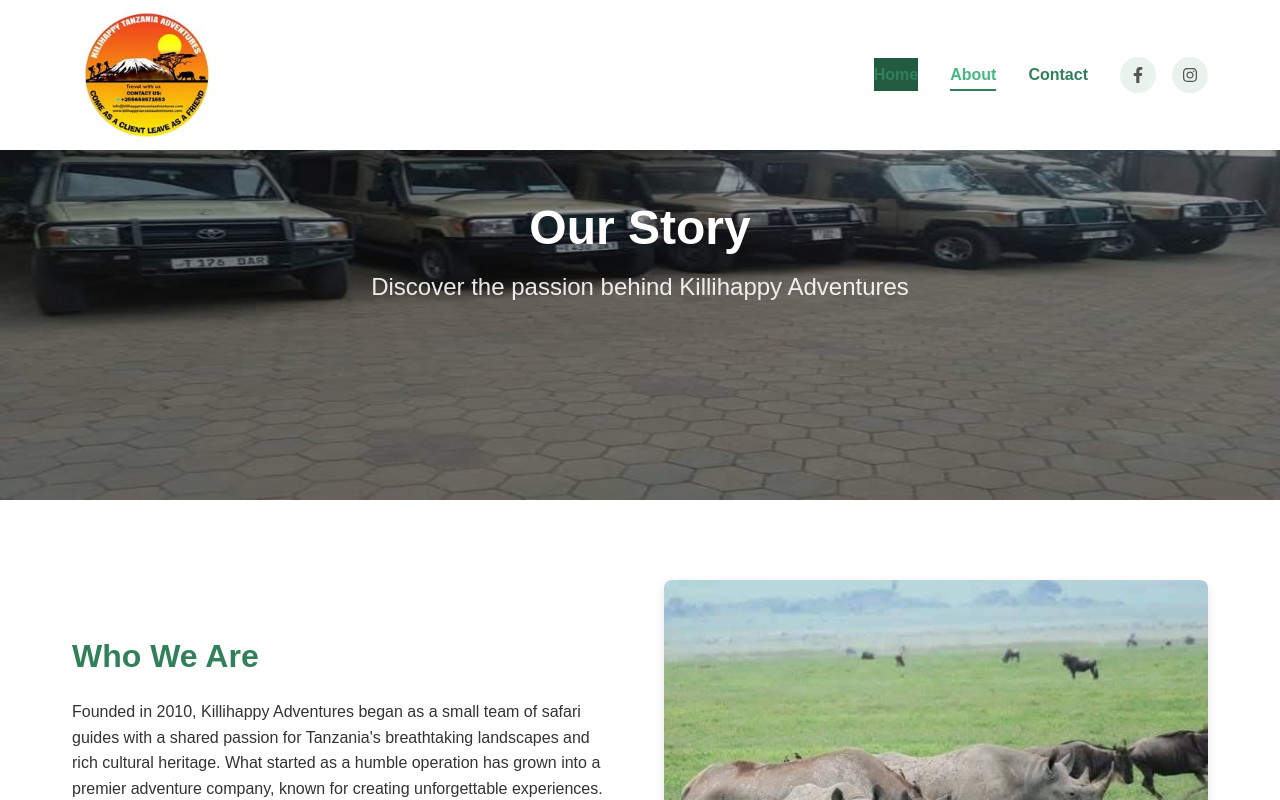
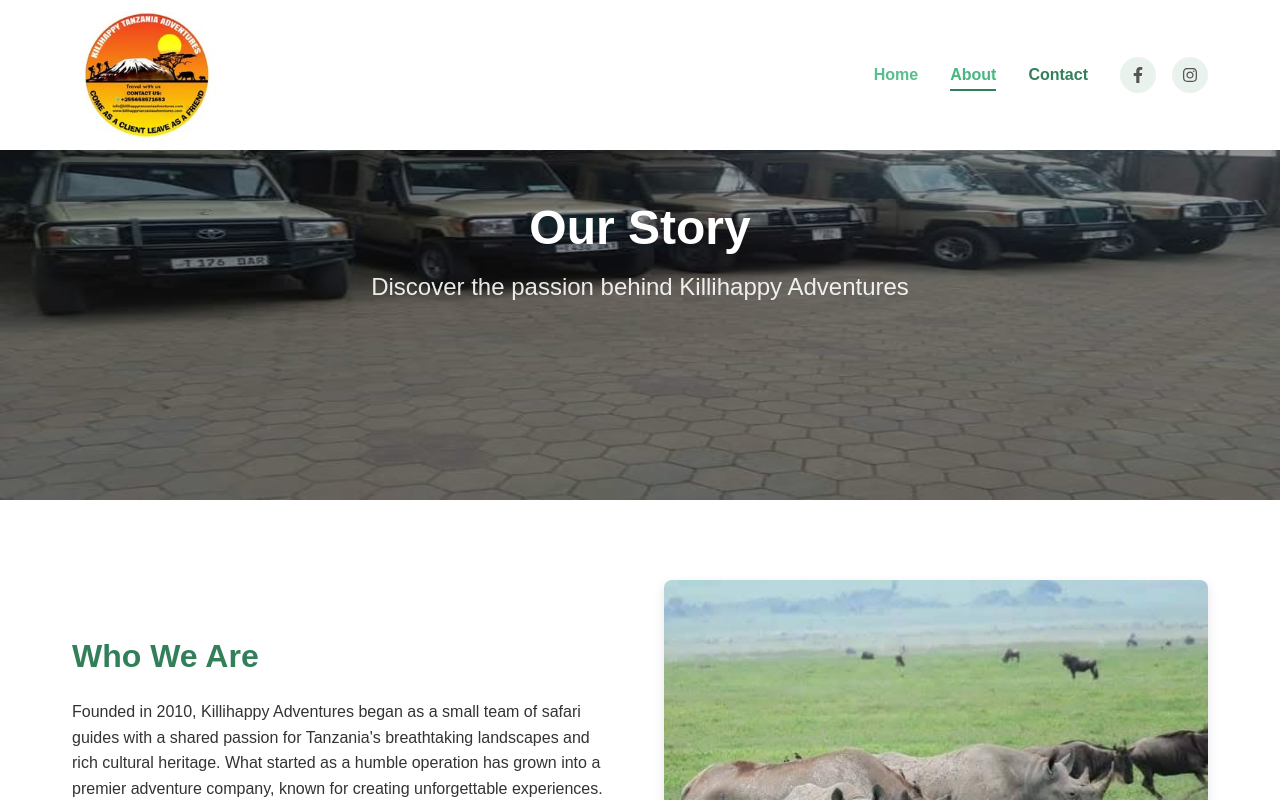
Before and after one commit to IBUNHABIBU/killi, a Next.js app: page /about in a window 1280 px wide. In both pictures the pointer is over the link 896 px from the left and 74 px from the top of the page. Shown: the top 800 px of the page. Built offline with nearby package versions, Linux system fonts and the light colour scheme.

Commit message:
Add contact form

```diff
--- a/src/app/components/Navigation/Navigation.module.scss
+++ b/src/app/components/Navigation/Navigation.module.scss
@@ -71,7 +71,7 @@
     position: relative;
 
     &:hover {
-      background-color: color.adjust(#31805a, $lightness: -10%);
+      color: color.adjust(#31805a, $lightness: 20%);
     }
 
     &[aria-current='page'] {
--- a/src/app/contact/contact.module.scss
+++ b/src/app/contact/contact.module.scss
@@ -10,6 +10,7 @@
   padding: 3rem 0;
   background-color: #f9f9f9;
   margin-bottom: 2rem;
+  margin-top: 8rem;
   border-radius: 8px;
 
   h1 {
```
